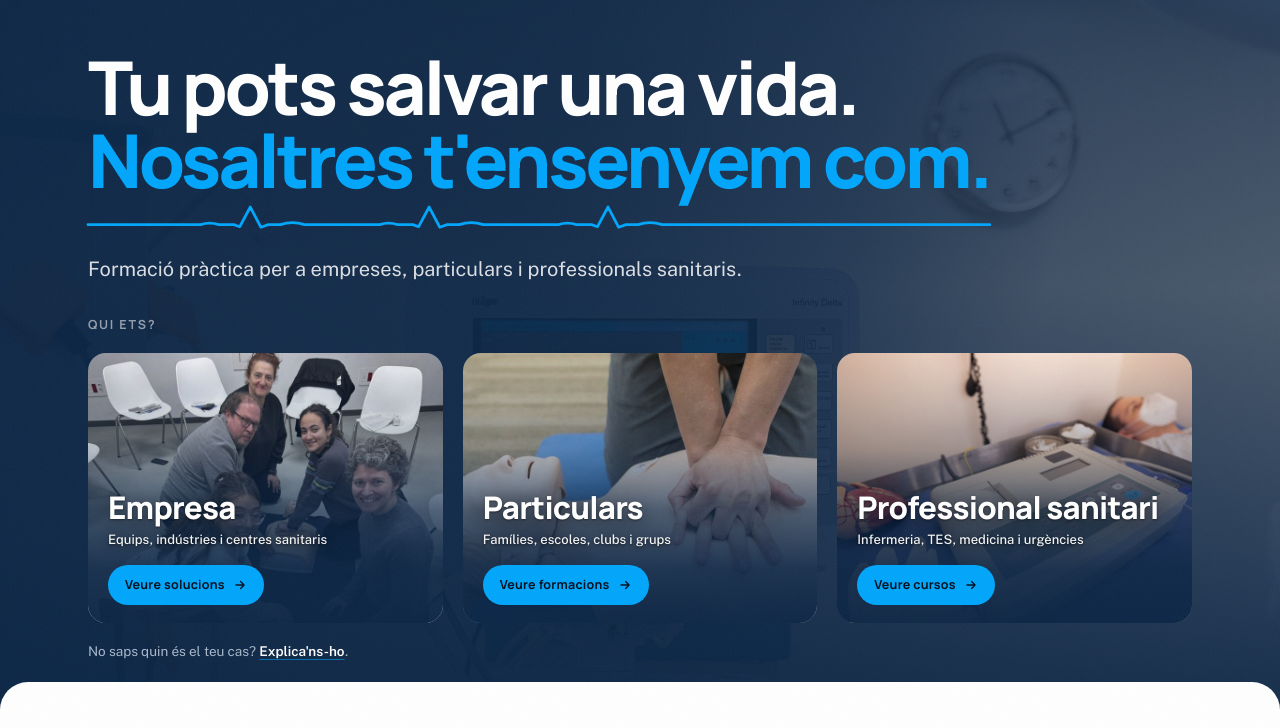
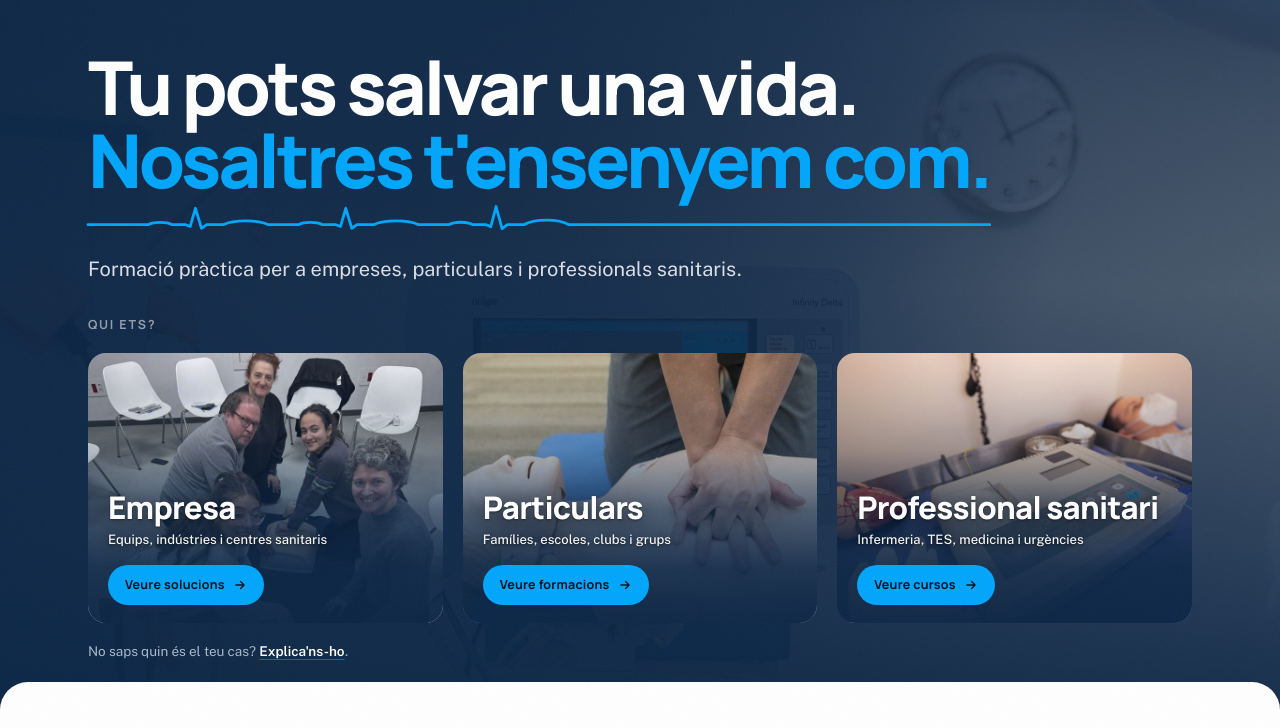
Before and after one commit to HernanCode/deepdivedesign, a plain HTML site: page index.html in a window 1280 px wide. Shown: the part 72-800 px from the top of the page. Drawn offline with nearby package versions, Linux system fonts and the light colour scheme.

Commit message:
Home: ECG realista con P, QRS y T en tres latidos

```diff
--- a/index.html
+++ b/index.html
@@ -394,7 +394,7 @@ html.js [data-entrance]{opacity:0;animation:rise .45s var(--ease) forwards;anima
         <div class="hero-copy">
           <h1 class="display">
             <span class="display-line" data-entrance style="--d:.05s" data-ca="Tu pots salvar una vida." data-es="Tú puedes salvar una vida.">Tu pots salvar una vida.</span>
-            <span class="display-line tone h1-ecg" data-entrance style="--d:.5s"><span data-ca="Nosaltres t'ensenyem com." data-es="Nosotros te enseñamos cómo.">Nosaltres t'ensenyem com.</span><svg class="ecg" viewBox="0 0 1200 100" preserveAspectRatio="none" aria-hidden="true" focusable="false"><path pathLength="1" d="M0 82 h90 h60 q12 -12 24 0 h20 l8 8 14 -78 14 80 10 -10 h16 q16 -16 32 0 h40 h60 q12 -12 24 0 h20 l8 8 14 -78 14 80 10 -10 h16 q16 -16 32 0 h40 h60 q12 -12 24 0 h20 l8 8 14 -78 14 80 10 -10 h16 q16 -16 32 0 h40 h396"/></svg></span>
+            <span class="display-line tone h1-ecg" data-entrance style="--d:.5s"><span data-ca="Nosaltres t'ensenyem com." data-es="Nosotros te enseñamos cómo.">Nosaltres t'ensenyem com.</span><svg class="ecg" viewBox="0 0 1200 100" preserveAspectRatio="none" aria-hidden="true" focusable="false"><path pathLength="1" d="M0 82 h80 c8 -12 24 -12 32 0 h18 l6 7 7 -72 8 79 7 -14 h22 c14 -20 46 -20 60 0 h40 c8 -12 24 -12 32 0 h18 l6 7 7 -72 8 79 7 -14 h22 c14 -20 46 -20 60 0 h40 c8 -13 24 -13 32 0 h18 l6 8 7 -80 8 88 7 -16 h22 c14 -24 46 -24 60 0 h40 h520"/></svg></span>
           </h1>
           <p class="lede on-dark" data-entrance style="--d:2s" data-ca="Formació pràctica per a empreses, particulars i professionals sanitaris." data-es="Formación práctica para empresas, particulares y profesionales sanitarios.">Formació pràctica per a empreses, particulars i professionals sanitaris.</p>
         </div>
```
